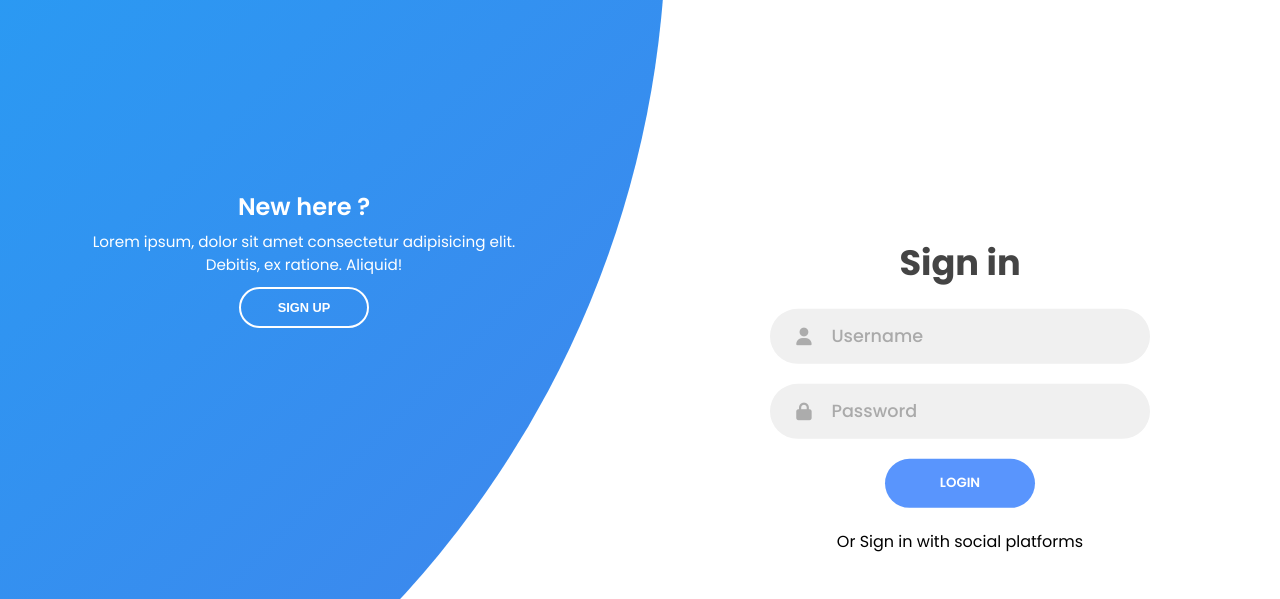
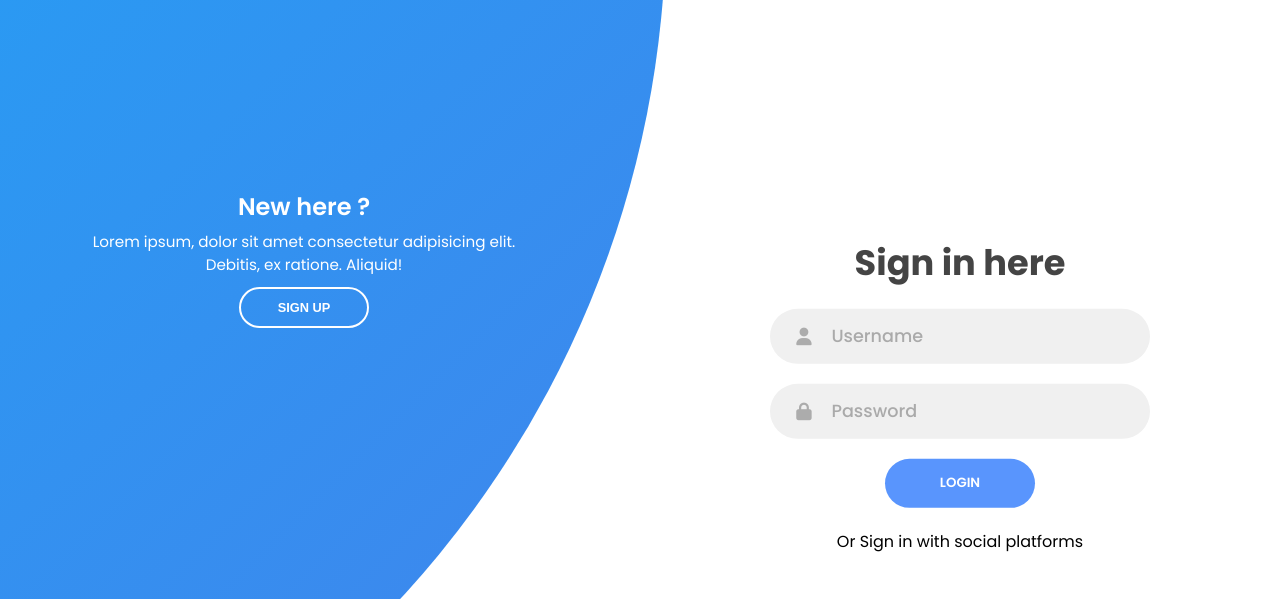
Before and after one commit to Ivan-Edan/trial, a plain HTML site: page index.html in a window 1280 px wide. Shown: the top 599 px of the page. Drawn offline with Linux system fonts and the light colour scheme.

Commit message:
style: new text

```diff
--- a/index.html
+++ b/index.html
@@ -15,7 +15,7 @@
       <div class="forms-container">
         <div class="signin-signup">
           <form action="#" class="sign-in-form">
-            <h2 class="title">Sign in</h2>
+            <h2 class="title">Sign in here</h2>
             <div class="input-field">
               <i class="fas fa-user"></i>
               <input type="text" placeholder="Username" />
```
